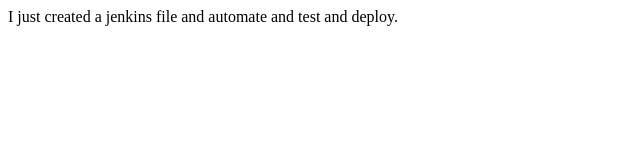
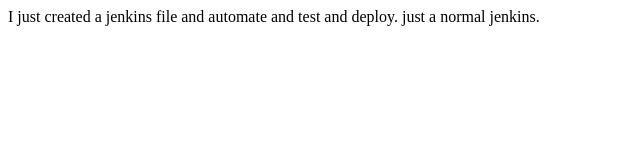
Before and after one commit to Oluwaseun186/jenkinsec2, a plain HTML site: page index.html in a window 1280 px wide. Shown: the whole page, without its empty margins (0-640 px from the left). Drawn offline with Linux system fonts and the light colour scheme.

Commit message:
new update 1

```diff
--- a/index.html
+++ b/index.html
@@ -7,6 +7,7 @@
 <body>
     <p>
         I just created a jenkins file and automate and test and deploy.
+        just a normal jenkins.
     </p>
 </body>
 </html>
```
